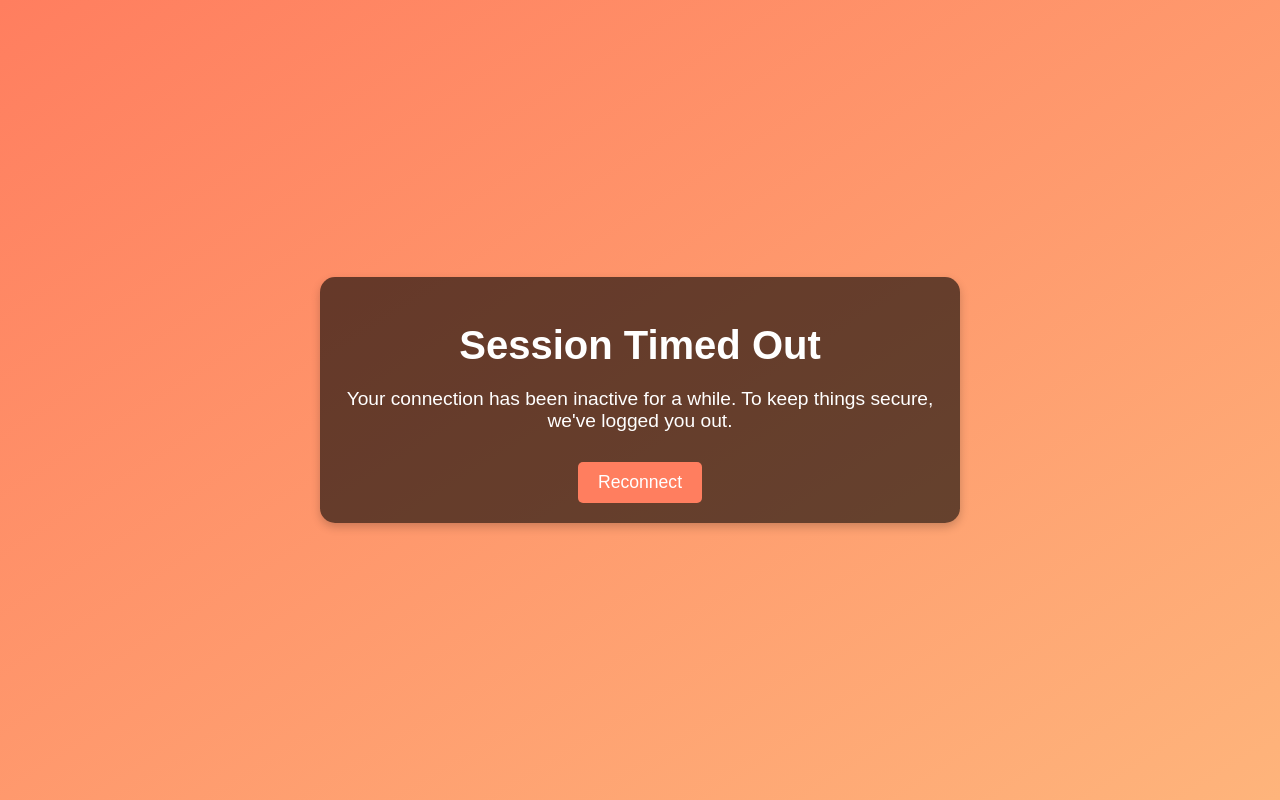
After one commit to DavidErr25/CSE-410-518-Project, a Flask app: page /timeout in a window 1280 px wide. The commit adds this page. Run offline with Flask 3, Linux system fonts and the light colour scheme.

Commit message:
Added 10 minute timeout

```diff
--- a/cse410/main.py
+++ b/cse410/main.py
@@ -4,6 +4,9 @@ from collections import defaultdict
 from flask_login import LoginManager, login_user, logout_user, login_required, current_user
 
 import os
+import re
+import time
+from threading import Lock
 
 from dotenv import load_dotenv
 load_dotenv()
@@ -25,6 +28,32 @@ login_manager.login_view = 'login'
 app.config['SECRET_KEY'] = SECRET # Necessary for sessions, can be any string
 socketio = SocketIO(app, ssl_context=SSL_CONTEXT)
 
+INACTIVITY_TIMEOUT = 10*60
+
+last_activity = {}
+activity_lock = Lock()
+# Background task to monitor inactivity
+def monitor_inactivity():
+    while True:
+        with app.app_context():
+            print("Monitoring inactivity...")
+            now = time.time()
+            to_disconnect = []
+
+            with activity_lock:
+                for sid, last_time in last_activity.items():
+                    if now - last_time > INACTIVITY_TIMEOUT:
+                        to_disconnect.append(sid)
+
+            for sid in to_disconnect:
+                socketio.emit("custom-kill", {"message": "Disconnected due to inactivity."}, to=sid)
+                print(f"Killed {sid}")
+                logout_user()
+                with activity_lock:
+                    last_activity.pop(sid, None)
+
+            time.sleep(10)  # Check every minute
+
 @login_manager.user_loader
 def load_user(user_id):
     return User.get(user_id)
@@ -33,6 +62,10 @@ def load_user(user_id):
 @app.route("/")
 def index():
     return render_template("index.html")
+@app.route('/timeout')
+def timeout():
+    logout_user()
+    return render_template("timeout.html")
 @app.route("/home")
 @login_required
 def home():
@@ -61,7 +94,6 @@ Minimum eight characters, at least one uppercase letter,
 one lowercase letter, one number and one special character:
 '''
 PASSWORD_POLICY = r"^(?=.*[a-z])(?=.*[A-Z])(?=.*\d)(?=.*[@$!%*?&])[A-Za-z\d@$!%*?&]{8,}$"
-import re
 @app.route("/register", methods=["GET", "POST"])
 def register():
     if request.method == "POST":
@@ -112,6 +144,12 @@ def chat(host_uid):
 @rate_limit(10)
 def handle_message(msg):
     sender = current_user.username
+    sid = request.sid
+
+    # Update the last activity timestamp
+    with activity_lock:
+        last_activity[sid] = time.time()
+
     message_data = {
         'message': msg,
         'sender': sender
@@ -121,6 +159,8 @@ def handle_message(msg):
 
 @socketio.on("connection")
 def connection():
+    with activity_lock:
+        last_activity[request.sid] = time.time()
     socketio.emit("upgrade-to-secure", )
 
 room_members = defaultdict(list)
@@ -162,10 +202,13 @@ def msg_for(data):
 
 @socketio.on("disconnect")
 def gone():
+    with activity_lock:
+        last_activity.pop(request.sid, None)
     del socket_to_room[request.sid]
     for room, members in room_members.items():
         if request.sid in members:
             room_members[room].remove(request.sid)
 
 if __name__ == '__main__':
+    socketio.start_background_task(monitor_inactivity)
     socketio.run(app, host=HOST, debug=False, ssl_context=SSL_CONTEXT)
--- a/cse410/templates/chat.html
+++ b/cse410/templates/chat.html
@@ -85,6 +85,11 @@
                 "public_key": window.keys.public,
             });
         });
+        socket.on("custom-kill", function(){
+            console.log("Received kill signal");
+            socket.disconnect();
+            location.assign("/timeout");
+        })
 
         socket.on('new_member', function(data) {
             const {id, room, count, key} = data;
--- /dev/null
+++ b/cse410/templates/timeout.html
@@ -0,0 +1,63 @@
+<!DOCTYPE html>
+<html lang="en">
+<head>
+    <meta charset="UTF-8">
+    <meta name="viewport" content="width=device-width, initial-scale=1.0">
+    <title>Connection Timed Out</title>
+    <style>
+        body {
+            margin: 0;
+            font-family: 'Arial', sans-serif;
+            display: flex;
+            justify-content: center;
+            align-items: center;
+            height: 100vh;
+            background: linear-gradient(to bottom right, #ff7e5f, #feb47b);
+            color: #fff;
+            text-align: center;
+        }
+
+        .container {
+            max-width: 600px;
+            padding: 20px;
+            background: rgba(0, 0, 0, 0.6);
+            border-radius: 15px;
+            box-shadow: 0 4px 10px rgba(0, 0, 0, 0.2);
+        }
+
+        h1 {
+            font-size: 2.5em;
+            margin-bottom: 20px;
+        }
+
+        p {
+            font-size: 1.2em;
+            margin-bottom: 30px;
+        }
+
+        .btn {
+            display: inline-block;
+            padding: 10px 20px;
+            font-size: 1.1em;
+            color: #fff;
+            background: #ff7e5f;
+            border: none;
+            border-radius: 5px;
+            text-decoration: none;
+            cursor: pointer;
+            transition: background 0.3s ease;
+        }
+
+        .btn:hover {
+            background: #feb47b;
+        }
+    </style>
+</head>
+<body>
+    <div class="container">
+        <h1>Session Timed Out</h1>
+        <p>Your connection has been inactive for a while. To keep things secure, we've logged you out.</p>
+        <a href="/login?next=/home" class="btn">Reconnect</a>
+    </div>
+</body>
+</html>
```
